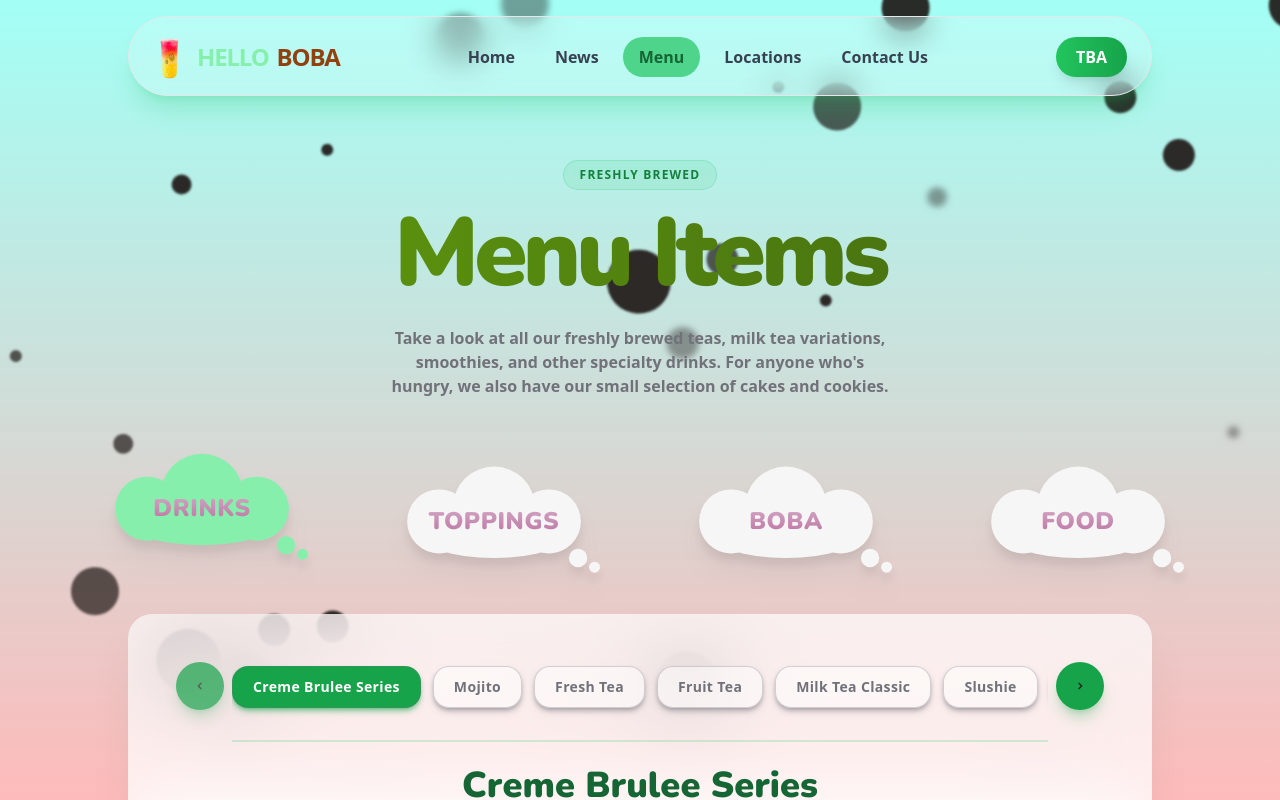
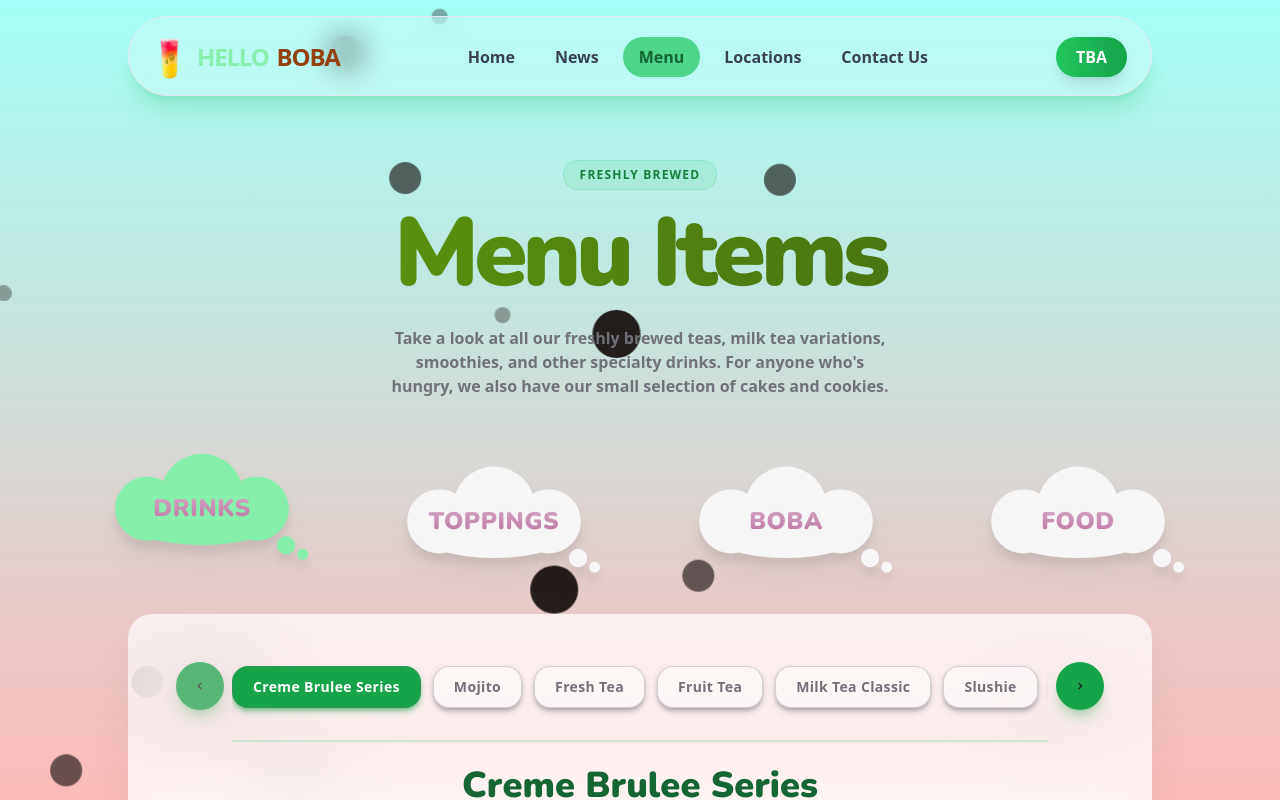
Before and after one commit to Jowohny/HelloBoba, a Nuxt app: page /menu in a window 1280 px wide. Shown: the top 800 px of the page. Built offline with nearby package versions, Linux system fonts and the light colour scheme.

Commit message:
menu background boba optimization

```diff
--- a/app/pages/menu.vue
+++ b/app/pages/menu.vue
@@ -19,8 +19,48 @@ const firstTime = ref<boolean>(false);
 const scrollCheckL = ref<boolean>(true);
 const scrollCheckR = ref<boolean>(true);
 
-const totalBoba = ref<number>(60);
+type BobaDepth = 'far' | 'mid' | 'near';
+interface BobaConfig {
+  id: number;
+  depth: BobaDepth;
+  left: string;
+  drift: string;
+  delay: string;
+  duration: string;
+}
+
+const bobas = ref<BobaConfig[]>([]);
 let resizeTimer: ReturnType<typeof setTimeout>;
+
+const randomInRange = (min: number, max: number) => Math.random() * (max - min) + min;
+
+const buildBobas = (): BobaConfig[] => {
+  if (typeof window === 'undefined') return [];
+
+  const count =
+    window.innerWidth < 768 ? 15 :
+    window.innerWidth < 1024 ? 18 :
+    21;
+
+  const result: BobaConfig[] = [];
+  for (let i = 0; i < count; i++) {
+    const depth: BobaDepth = i % 3 === 0 ? 'far' : i % 2 === 0 ? 'mid' : 'near';
+    const duration =
+      depth === 'far' ? randomInRange(12, 16) :
+      depth === 'mid' ? randomInRange(9, 12) :
+      randomInRange(5, 8);
+
+    result.push({
+      id: i,
+      depth,
+      left: `${(i * 13) % 100}%`,
+      drift: `${Math.round(randomInRange(-40, 40))}px`,
+      delay: `-${randomInRange(0, duration).toFixed(2)}s`,
+      duration: `${duration.toFixed(2)}s`
+    });
+  }
+  return result;
+};
 
 import type { MenuItem } from '~/types';
 
@@ -41,29 +81,10 @@ const categories = computed(() => Object.keys(groupedMenu.value));
 
 const activeTab = ref(categories.value[0]);
 
-const bobas = ref<any[]>([]);
-
-const updateDisplayAmount = () => {
+const onResize = () => {
   clearTimeout(resizeTimer);
-
-  resizeTimer = setTimeout(async () => {
-    if (typeof window !== 'undefined') {
-      if (window.innerWidth < 768) {
-        totalBoba.value = 10;
-      } else if (window.innerWidth < 1024) {
-        totalBoba.value = 20;
-      } else {
-        totalBoba.value = 30;
-      }
-    }
-
-    gsap.killTweensOf('.boba-pearl');
-
-    bobas.value = [];
-    createRandomBoba();
-
-    await nextTick();
-    animateBobaElements();
+  resizeTimer = setTimeout(() => {
+    bobas.value = buildBobas();
   }, 250);
 };
 
@@ -96,52 +117,6 @@ const checkScrollButtons = () => {
   scrollCheckR.value = element.scrollLeft + element.clientWidth >= element.scrollWidth - 1;
 }
 
-const createRandomBoba = () => {
-  const newBobas = [];
-
-  for (let i = 0; i < totalBoba.value; i++) {
-    const sizeClass = ['w-3 h-3', 'w-5 h-5', 'w-8 h-8', 'w-12 h-12', 'w-16 h-16', 'w-20 h-20'][i % 5];
-    const leftPos = (i * 13) % 100;
-
-    let depthClass = 'opacity-90 z-20 blur-[0.9px]';
-    if (i % 3 === 0) depthClass = 'blur-[3px] opacity-40 z-0';
-    if (i % 4 === 0) depthClass = 'blur-[1px] opacity-70 z-10';
-
-    newBobas.push({
-      id: Math.random(),
-      size: sizeClass,
-      left: `${leftPos}%`,
-      depth: depthClass
-    });
-  }
-
-  bobas.value = newBobas;
-}
-
-const animateBobaElements = () => {
-  const bobaElements = gsap.utils.toArray('.boba-pearl');
-
-  bobaElements.forEach((boba: any) => {
-    const speed = gsap.utils.random(5, 15);
-    const drift = gsap.utils.random(-40, 40);
-    const startDelay = gsap.utils.random(-speed, 0);
-
-    gsap.fromTo(boba, {
-      y: '-15vh',
-      x: 0,
-      rotation: gsap.utils.random(0, 360)
-    }, {
-      y: '115vh',
-      x: drift,
-      rotation: gsap.utils.random(-180, 180),
-      duration: speed,
-      repeat: -1,
-      ease: 'none',
-      delay: startDelay
-    });
-  });
-}
-
 const resolveEl = (r: any) => r?.$el ?? r;
 let splitSectionTitle: SplitText | null = null;
 
@@ -153,14 +128,9 @@ onMounted(() => {
     catBox.addEventListener('scroll', checkScrollButtons);
   }
 
-  updateDisplayAmount();
-  createRandomBoba();
+  bobas.value = buildBobas();
 
-  nextTick(() => {
-    animateBobaElements();
-  });
-
-  window.addEventListener('resize', updateDisplayAmount);
+  window.addEventListener('resize', onResize);
 });
 
 useIntroSequence((timeline) => {
@@ -241,10 +211,10 @@ useIntroSequence((timeline) => {
 });
 
 onBeforeUnmount(() => {
-  window.removeEventListener('resize', updateDisplayAmount);
+  window.removeEventListener('resize', onResize);
+  clearTimeout(resizeTimer);
   const catBox = document.getElementById('catBox');
   catBox?.removeEventListener('scroll', checkScrollButtons);
-  gsap.killTweensOf('.boba-pearl');
   splitSectionTitle?.revert();
 });
 
@@ -266,9 +236,14 @@ watch(activeTab, (newTab) => {
       <div
         v-for="boba in bobas"
         :key="boba.id"
-        class="boba-pearl absolute top-0 rounded-full bg-[#1a1311]"
-        :class="[boba.size, boba.depth]"
-        :style="{ left: boba.left }"
+        class="boba-pearl"
+        :class="`depth-${boba.depth}`"
+        :style="{
+          left: boba.left,
+          '--drift': boba.drift,
+          animationDelay: boba.delay,
+          animationDuration: boba.duration
+        }"
       />
     </div>
     <div class="max-w-7xl mx-auto relative z-10">
@@ -453,3 +428,50 @@ watch(activeTab, (newTab) => {
     </div>
   </div>
 </template>
+
+<style scoped>
+.boba-pearl {
+  position: absolute;
+  top: 0;
+  border-radius: 9999px;
+  background: #1a1311;
+  animation-name: bobaFall;
+  animation-timing-function: linear;
+  animation-iteration-count: infinite;
+  will-change: transform;
+  transform: translate3d(0, -15vh, 0);
+}
+
+.depth-far {
+  width: 16px;
+  height: 16px;
+  opacity: 0.35;
+  z-index: 0;
+}
+
+.depth-mid {
+  width: 32px;
+  height: 32px;
+  opacity: 0.65;
+  z-index: 10;
+}
+
+.depth-near {
+  width: 48px;
+  height: 48px;
+  opacity: 0.95;
+  z-index: 20;
+}
+
+@keyframes bobaFall {
+  from { transform: translate3d(0, -15vh, 0); }
+  to   { transform: translate3d(var(--drift, 0), 115vh, 0); }
+}
+
+@media (prefers-reduced-motion: reduce) {
+  .boba-pearl {
+    animation: none;
+    display: none;
+  }
+}
+</style>
```
